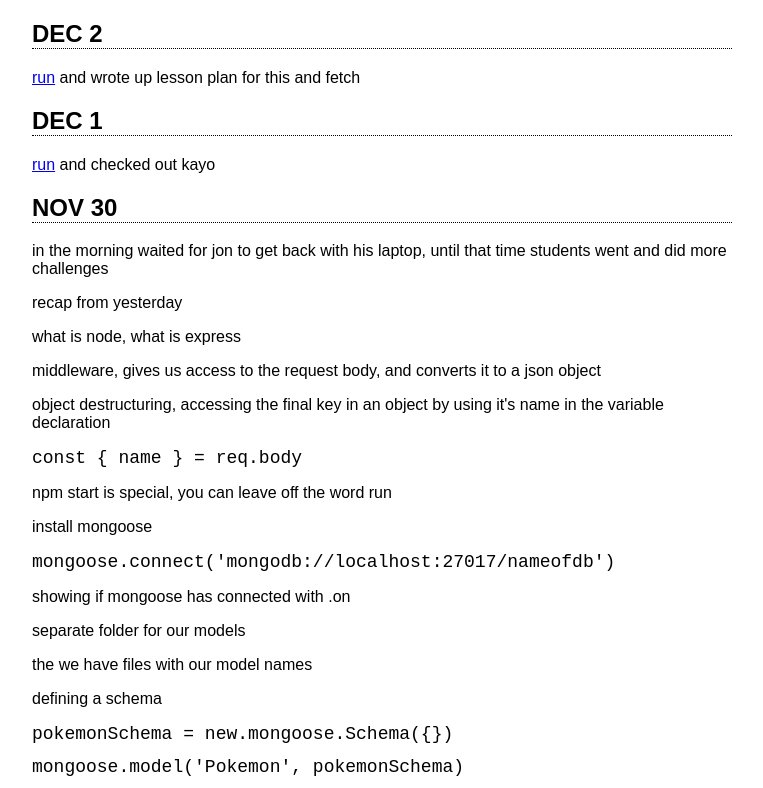
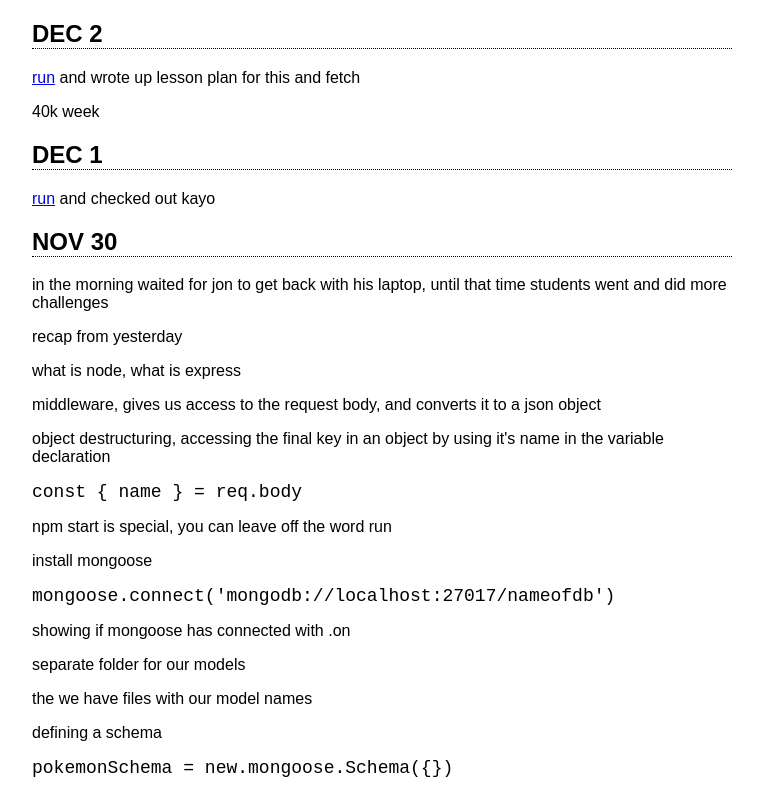
Before and after one commit to harrisonmalone/harrisonmalone.github.io, a plain HTML site: page index.html in a window 1280 px wide. Shown: the top 788 px of the page, without its empty margins (258-1021 px from the left). Drawn offline with Linux system fonts and the light colour scheme.

Commit message:
total milage

```diff
--- a/index.html
+++ b/index.html
@@ -12,6 +12,7 @@
     <div class="wrapper">
         <h2 id="dec-2"><a class="header-link" href="#dec-2">DEC 2</a></h2>
         <p><a href="https://www.strava.com/activities/1995533184">run</a> and wrote up lesson plan for this and fetch</p>
+        <p>40k week</p>
         <h2 id="dec-1"><a class="header-link" href="#dec-1">DEC 1</a></h2>
         <p><a href="https://www.strava.com/activities/1993560265">run</a> and checked out kayo</p>
         <h2 id="nov-30"><a class="header-link" href="#nov-30">NOV 30</a></h2>
```
